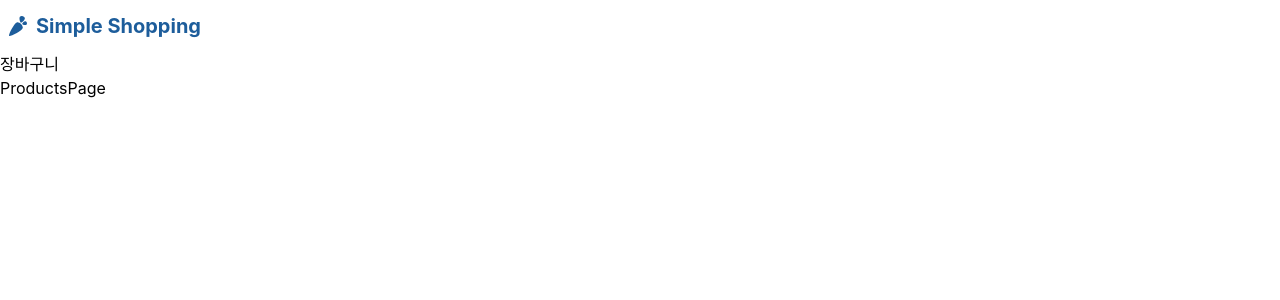
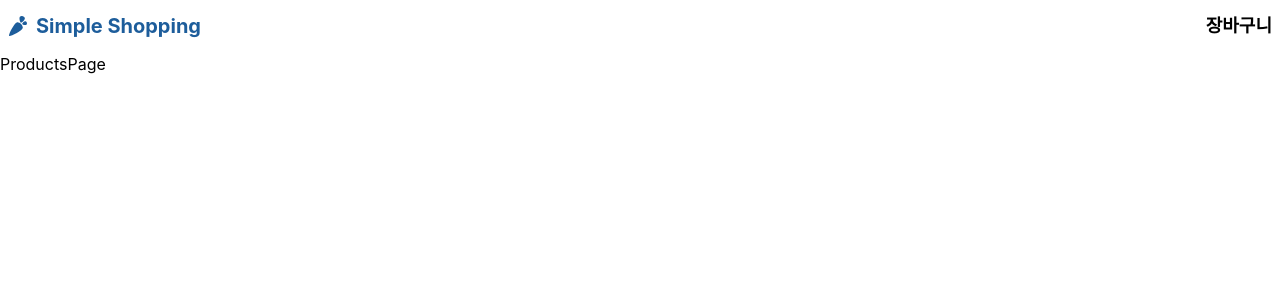
Before and after one commit to paran22/simple_shopping, a React (Create React App) app: page / in a window 1280 px wide. Shown: the top 300 px of the page. Built offline with nearby package versions, Linux system fonts and the light colour scheme.

Commit message:
Feat: add cart button

```diff
--- a/src/components/Header.tsx
+++ b/src/components/Header.tsx
@@ -6,11 +6,11 @@ export default function Header() {
   const navigator = useNavigate();
   const navigateToCart = () => navigator("/cart");
   return (
-    <header>
+    <header className="flex items-center py-3 justify-between">
       <Logo />
-      <div onClick={navigateToCart}>
-        <p>장바구니</p>
-      </div>
+      <button className="text-lg font-bold px-2" onClick={navigateToCart}>
+        장바구니
+      </button>
     </header>
   );
 }
--- a/src/components/Logo.tsx
+++ b/src/components/Logo.tsx
@@ -4,12 +4,12 @@ import useRoute from "../hooks/useRoute";
 export default function Logo() {
   const { navigateToHome } = useRoute();
   return (
-    <div
-      className="flex items-center px-2 py-3 gap-2 text-xl text-primary font-bold cursor-pointer"
+    <button
+      className="flex items-center px-2 gap-2 text-xl text-primary font-bold"
       onClick={navigateToHome}
     >
       <SiInstacart />
       <p>Simple Shopping</p>
-    </div>
+    </button>
   );
 }
```
